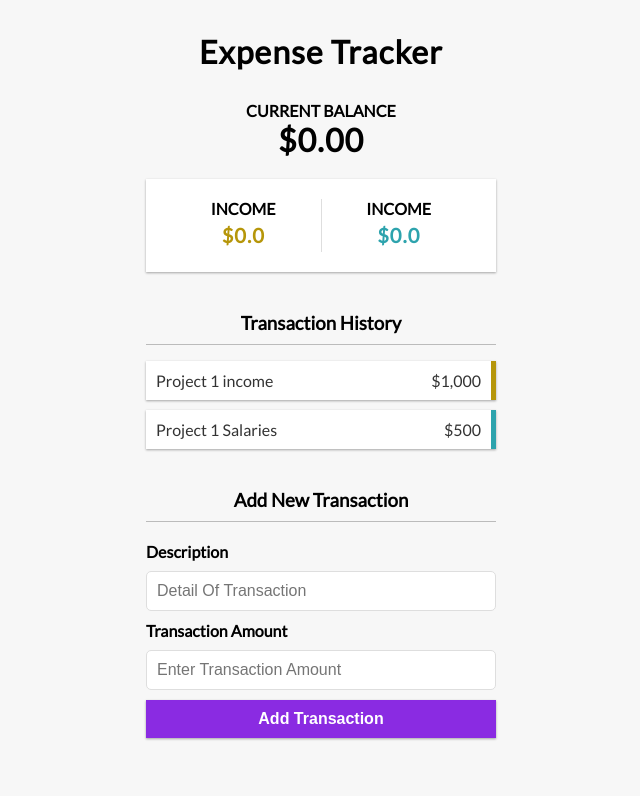
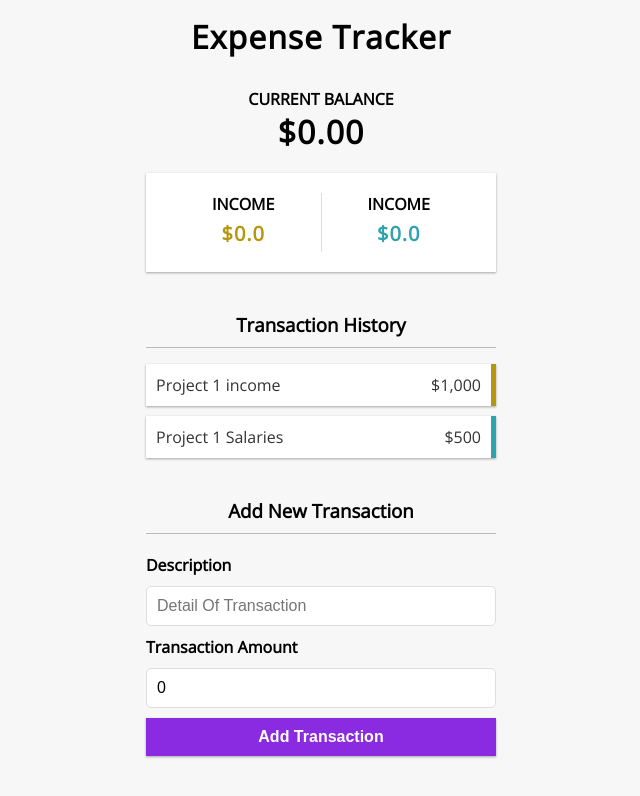
Before and after one commit to ijlal-nasir/expense-tracker, a React (Create React App) app: page / in a window 1280 px wide. Shown: the top 796 px of the page, without its empty margins (319-959 px from the left). Built offline with nearby package versions, Linux system fonts and the light colour scheme.

Commit message:
Create App Context

```diff
--- a/src/App.css
+++ b/src/App.css
@@ -1,4 +1,5 @@
 @import url('https://fonts.googleapis.com/css?family=Lato&display=swap');
+@import url('https://fonts.googleapis.com/css2?family=Open+Sans&display=swap');
 
 :root {
   --box-shadow: 0 1px 3px rgba(0, 0, 0, 0.12), 0 1px 2px rgba(0, 0, 0, 0.24);
@@ -6,6 +7,8 @@
 
 * {
   box-sizing: border-box;
+  -webkit-font-smoothing: antialiased;
+  -moz-osx-font-smoothing: grayscale;
 }
 
 body {
@@ -16,7 +19,8 @@ body {
   justify-content: center;
   min-height: 100vh;
   margin: 0;
-  font-family: 'Lato', sans-serif;
+  /* font-family: 'Lato', sans-serif; */
+  font-family: 'Open Sans', sans-serif;
 }
 
 .container {
--- a/src/App.js
+++ b/src/App.js
@@ -4,10 +4,11 @@ import AddNewTransaction from './components/AddNewTransaction';
 import Balance from './components/Balance';
 import Header from './components/Header';
 import TransactionHistory from './components/TransactionHistory';
+import { TransactionProvider } from './contexts/TransactionContext';
 
 function App() {
 	return (
-		<div>
+		<TransactionProvider>
 			<Header />
 			<div className="container">
 				<Balance />
@@ -16,7 +17,7 @@ function App() {
 				<AddNewTransaction />
 			</div>
 
-		</div>
+		</TransactionProvider>
 
 	);
 }
--- a/src/components/AddNewTransaction.js
+++ b/src/components/AddNewTransaction.js
@@ -1,6 +1,10 @@
-import React from 'react'
+import React, {useState} from 'react';
 
 const AddNewTransaction = () => {
+
+    const [description, setDescription] = useState("");
+    const [transactionAmount, setTransactionAmount] = useState(0)
+
     return (
         <div>
             <h3>Add New Transaction</h3>
@@ -11,6 +15,8 @@ const AddNewTransaction = () => {
                         type="text"
                         id="description"
                         placeholder="Detail Of Transaction"
+                        value={description}
+                        onChange={ e => setDescription(e.target.value) }
                     />
                 </div>
 
@@ -20,6 +26,8 @@ const AddNewTransaction = () => {
                         type="number"
                         id="transaction"
                         placeholder="Enter Transaction Amount"
+                        value={transactionAmount}
+                        onChange={ e => setTransactionAmount(e.target.value) }
                     />
                 </div>
 
--- /dev/null
+++ b/src/contexts/TransactionContext.js
@@ -0,0 +1,31 @@
+import { createContext, useReducer } from "react";
+import TransactionReducer from "./TransactionReducer";
+
+
+const initialState = {
+    transactions: [
+        {
+            id: 1,
+            description: 'Income one',
+            transactionAmount: 1000
+        },
+        {
+            id: 2,
+            description: 'Expense One',
+            transactionAmount: -500
+        }
+    ]
+}
+
+export const TransactionContext = createContext();
+
+export const TransactionProvider = ( {children} ) => {
+
+    const [state, dispatch] = useReducer(TransactionReducer, initialState)
+
+    return(
+        <TransactionContext.Provider value={{ transactions: state.transactions }}>
+            { children }
+        </TransactionContext.Provider>
+    )
+}
--- /dev/null
+++ b/src/contexts/TransactionReducer.js
@@ -0,0 +1,13 @@
+
+export default (state, action) => {
+
+    switch (action.type) {
+        case 'increment':
+            return {count: state.count + 1};
+        case 'decrement':
+            return {count: state.count - 1};
+        default:
+            return state;
+    }
+
+  }
```
Also changed, not shown: 1 other file (tests, documents, lock files or other folders).
